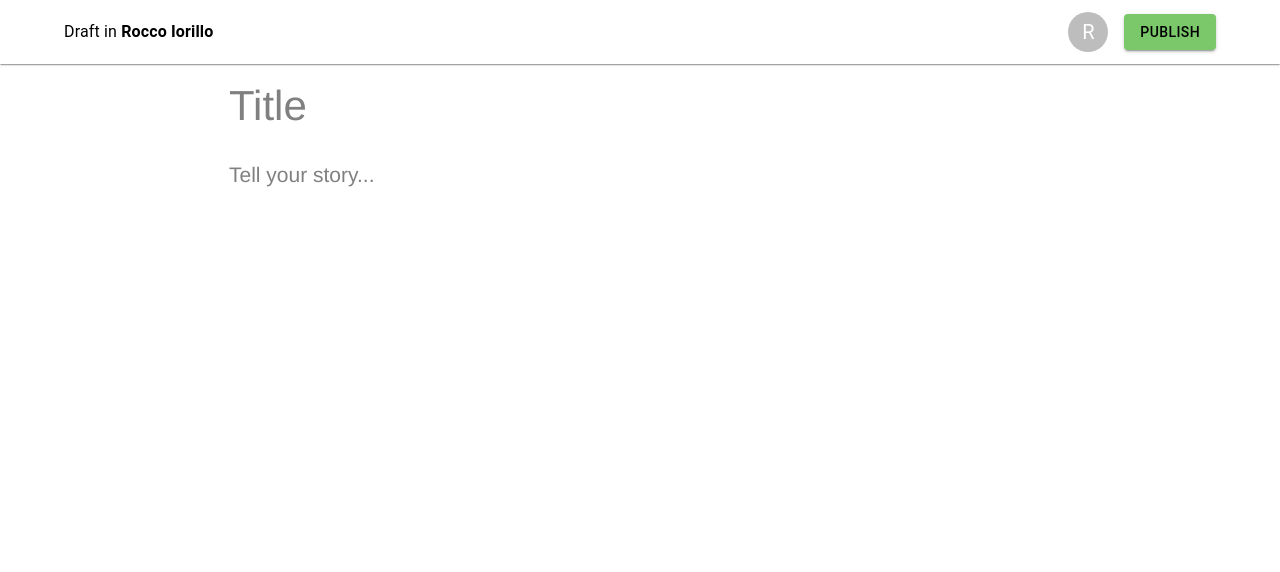
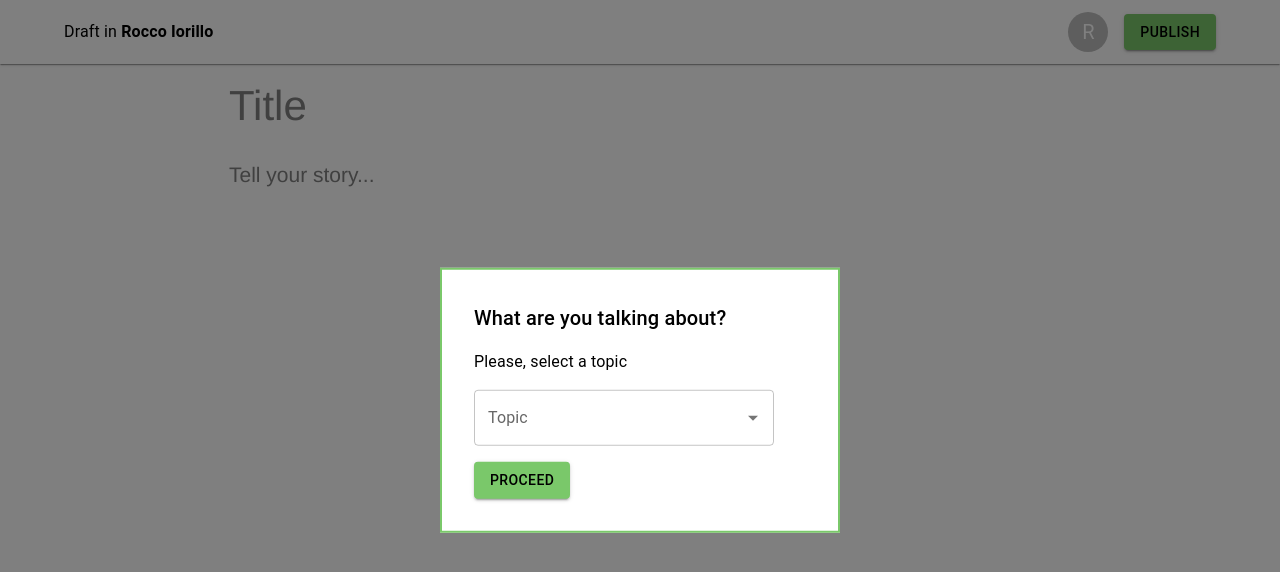
Before and after one commit to riorillo/publishing-platform, a React (Create React App) app in the folder client/: page /new-story in a window 1280 px wide. Both pictures are taken after a click on the button "PUBLISH". Shown: the top 572 px of the page. Built offline with nearby package versions, Linux system fonts and the light colour scheme.

Commit message:
feat: generate post data

```diff
--- /dev/null
+++ b/client/src/components/NewStory/NewStoryModal/index.tsx
@@ -0,0 +1,49 @@
+import {
+  Autocomplete,
+  Box,
+  Button,
+  Modal,
+  TextField,
+  Typography,
+} from "@mui/material";
+import { NewStoryModalStyle } from "./style";
+
+const NewStoryModal: React.FC<{
+  open: boolean;
+  onClose: () => void;
+  onClick?: () => void;
+  onChange?: (event: any, value: any) => void;
+}> = ({ open, onClose, onClick, onChange}) => {
+  return (
+    <Modal
+      open={open}
+      onClose={onClose}
+      aria-labelledby="modal-modal-title"
+      aria-describedby="modal-modal-description"
+    >
+      <Box sx={NewStoryModalStyle.box}>
+        <Typography id="modal-modal-title" variant="h6" component="h2">
+          What are you talking about?
+        </Typography>
+
+        <Typography sx={{ mt: 2, mb: 2 }} id="modal-modal-description">
+          Please, select a topic
+        </Typography>
+
+        <Autocomplete
+          disablePortal
+          options={["Topic 1", "Topic 2"]}
+          sx={{ width: 300, mb: 2 }}
+          renderInput={(params: any) => <TextField {...params} label="Topic" />}
+          onChange={onChange}
+        />
+
+        <Button variant="contained" onClick={onClick}>
+          Proceed
+        </Button>
+      </Box>
+    </Modal>
+  );
+};
+
+export default NewStoryModal;
--- /dev/null
+++ b/client/src/components/NewStory/NewStoryModal/style.ts
@@ -0,0 +1,12 @@
+export const NewStoryModalStyle = {
+    box: {
+        position: 'absolute',
+        top: '50%',
+        left: '50%',
+        transform: 'translate(-50%, -50%)',
+        width: 400,
+        bgcolor: 'background.paper',
+        border: `2px solid #7AC86A`,
+        p: 4,
+    }
+}
--- a/client/src/components/NewStory/NewStoryNav/index.tsx
+++ b/client/src/components/NewStory/NewStoryNav/index.tsx
@@ -1,7 +1,12 @@
 import { Avatar, Box, Button, Container, Typography } from "@mui/material";
+import { useState } from "react";
+import NewStoryModal from "../NewStoryModal";
 import { NewStoryNavStyle } from "./style";
 
-const NewStoryNav: React.FC<{ username: string }> = ({ username }) => {
+const NewStoryNav: React.FC<{ username: string; onClick: () => void }> = ({
+  username,
+  onClick,
+}) => {
   return (
     <>
       <Container sx={NewStoryNavStyle.container} maxWidth="lg">
@@ -10,8 +15,8 @@ const NewStoryNav: React.FC<{ username: string }> = ({ username }) => {
         </Typography>
 
         <Box sx={NewStoryNavStyle.box}>
-          <Avatar>{username.split('')[0]}</Avatar>
-          <Button color="primary" variant="contained">
+          <Avatar>{username.split("")[0]}</Avatar>
+          <Button color="primary" variant="contained" onClick={onClick}>
             Publish
           </Button>
         </Box>
--- a/client/src/components/NewStory/TextEditor/index.tsx
+++ b/client/src/components/NewStory/TextEditor/index.tsx
@@ -17,8 +17,8 @@ const toolbarOptions = [
 const TextEditor: React.FC<{
   title: string;
   body: string;
-  setTitle: React.Dispatch<React.SetStateAction<string>>;
-  setBody: React.Dispatch<React.SetStateAction<string>>;
+  setTitle: (content: any, delta: any, source: any, editor: any) => void;
+  setBody: (content: any, delta: any, source: any, editor: any) => void;
 }> = ({ title, body, setTitle, setBody }) => {
   return (
     <>
--- a/client/src/components/NewStory/index.tsx
+++ b/client/src/components/NewStory/index.tsx
@@ -1,24 +1,88 @@
-import { Box, Container } from "@mui/material";
+import { Box } from "@mui/material";
 import { useEffect, useState } from "react";
+import NewStoryModal from "./NewStoryModal";
 import NewStoryNav from "./NewStoryNav";
 import { NewStoryStyle } from "./style";
 import TextEditor from "./TextEditor";
 
 const NewStory = () => {
-  const [title, setTitle] = useState("");
-  const [body, setBody] = useState("");
+  //Titolo formattato;
+  const [title, setTitle] = useState<string>("");
+  //Body formattato;
+  const [body, setBody] = useState<string>("");
+  //Testo del titolo senza formattazione;
+  const [titleText, setTitleText] = useState<string>("");
+  //Testo del body senza formattazione;
+  const [bodyText, setBodyText] = useState<string>("");
+  //Modal aperto o meno;
+  const [open, setOpen] = useState<boolean>(false);
+  //Topic selezionato;
+  const [selectedTopic, setSelectedTopic] = useState<string>("");
+  //Oggetto post da inviare al database;
+  const [post, setPost] = useState({
+    user_id: "placeholder", // ID dell'utente loggato;
+    title: "",
+    plaintext_title: "",
+    body: "",
+    plaintext_body: "",
+    published_at: "",
+    preview_image: "",
+    topic: "",
+  });
+
+  useEffect(() => {
+    setPost((prevState) => ({
+      ...prevState,
+      title: title,
+      plaintext_title: titleText,
+      body: body,
+      plaintext_body: bodyText,
+      published_at: Date(),
+      preview_image:
+        body.search("src") !== -1
+          ? body.slice(body.search("src"), body.length).split('"')[1]
+          : "",
+    }));
+  }, [title, body]);
 
   return (
     <>
       <Box sx={NewStoryStyle.box}>
-        <NewStoryNav username="Rocco Iorillo" />
+        <NewStoryNav
+          onClick={() => {
+            setOpen(true);
+          }}
+          username="Rocco Iorillo"
+        />
       </Box>
+
+      <NewStoryModal
+        open={open}
+        onClose={() => {
+          setOpen(false);
+        }}
+        onChange={(event, value) => {
+          setSelectedTopic(value);
+        }}
+        onClick={() => {
+          console.log(
+            "PLACEHOLDER // CLICK ON PROCEED BUTTON // SELECTED TOPIC IS " +
+              selectedTopic
+          );
+        }}
+      />
 
       <TextEditor
         title={title}
         body={body}
-        setTitle={setTitle}
-        setBody={setBody}
+        setTitle={(content, delta, source, editor) => {
+          setTitle(editor.getHTML());
+          setTitleText(editor.getText());
+        }}
+        setBody={(content, delta, source, editor) => {
+          setBody(editor.getHTML());
+          setBodyText(editor.getText());
+        }}
       />
     </>
   );
```
